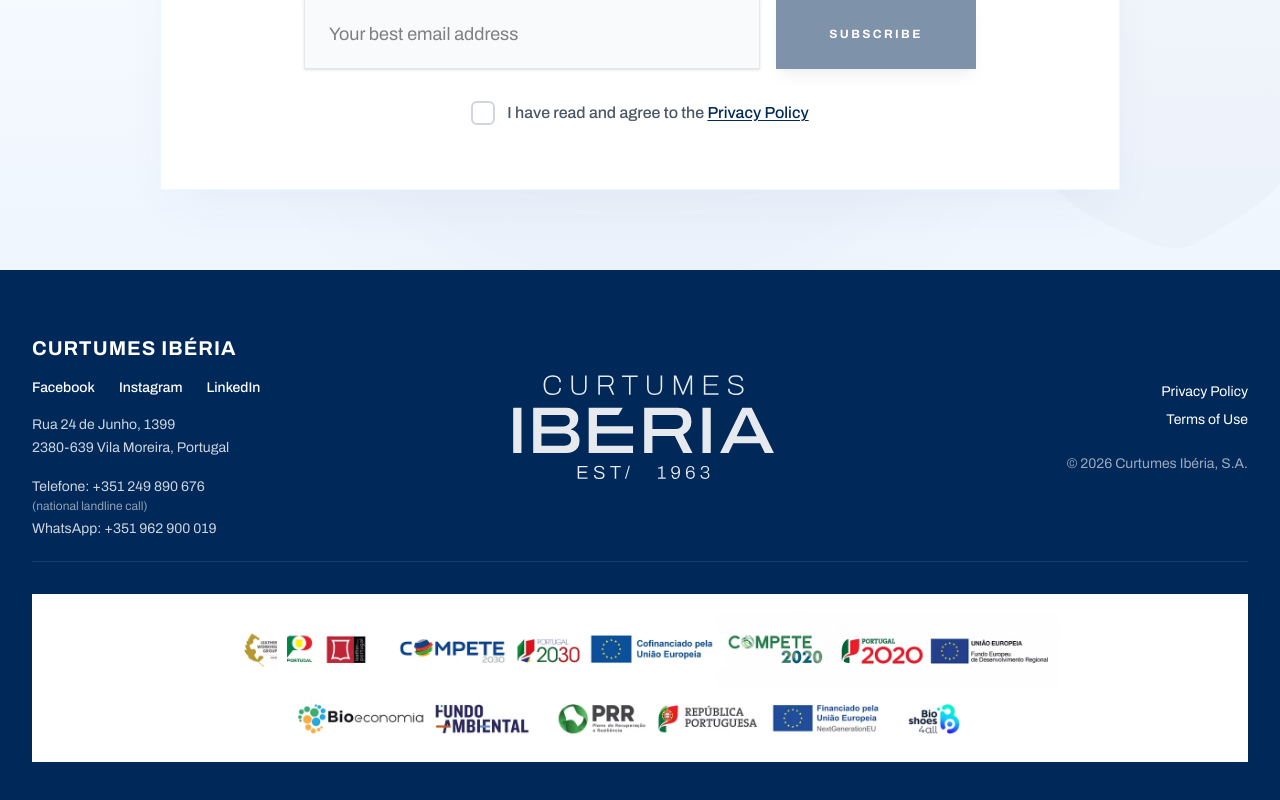
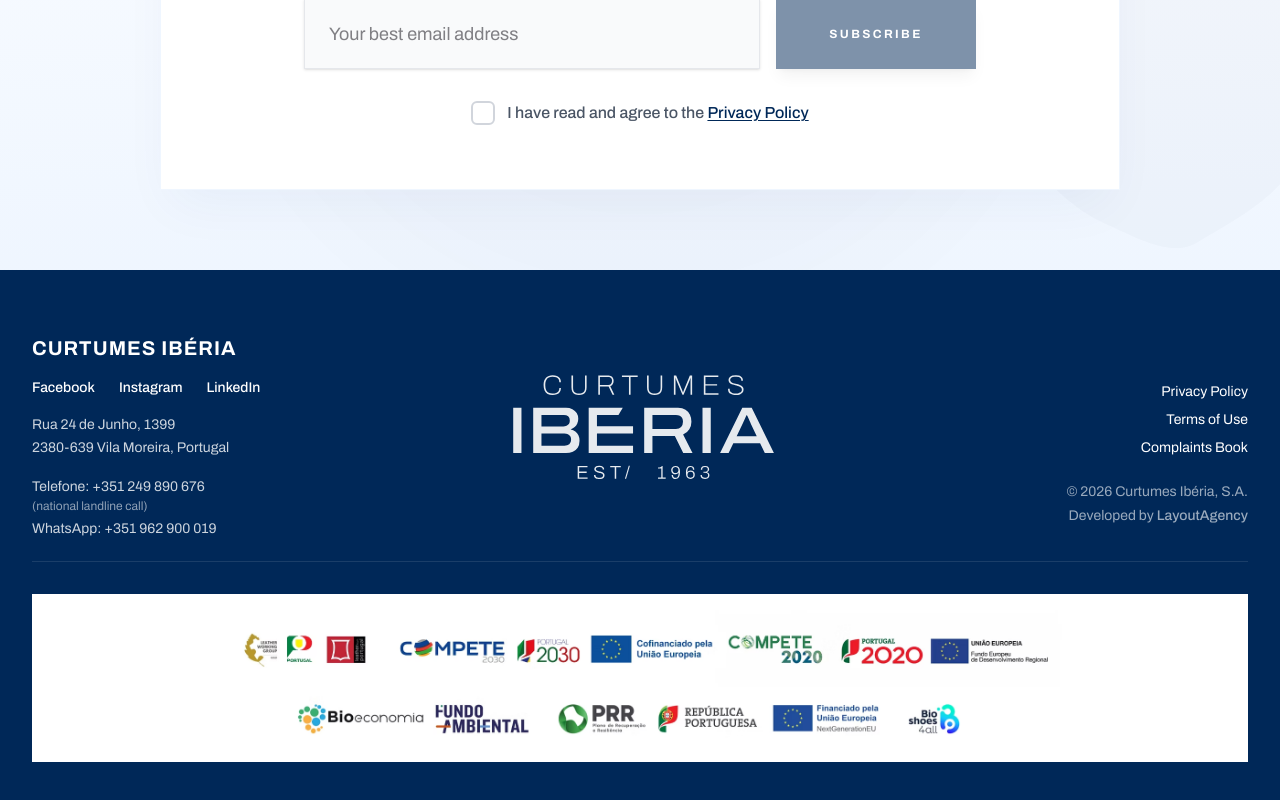
Before and after one commit to layoutdev-pt/curtumes-iberia, a React (Vite) app in the folder frontend/: page /catalogo in a window 1280 px wide. Shown: the part 1455-2255 px from the top of the page. Built offline with nearby package versions, Linux system fonts and the light colour scheme; no server answers; the database is empty.

Commit message:
add layout agency and livro de reclamacoes to footer

```diff
--- a/frontend/src/components/layout/Footer.tsx
+++ b/frontend/src/components/layout/Footer.tsx
@@ -6,11 +6,15 @@ const content = {
   PT: {
     privacy: "Política de Privacidade",
     terms: "Termos de Utilização",
+    complaints: "Livro de Reclamações",
+    developedBy: "Desenvolvido por",
     phoneNotice: "(chamada rede fixa nacional)"
   },
   EN: {
     privacy: "Privacy Policy",
     terms: "Terms of Use",
+    complaints: "Complaints Book",
+    developedBy: "Developed by",
     phoneNotice: "(national landline call)"
   }
 };
@@ -64,9 +68,11 @@ export function Footer() {
           <div className="flex flex-col items-center md:items-end text-center md:text-right space-y-2 text-sm pt-4 md:pt-16 border-t border-white/10 md:border-t-0 h-full md:justify-start">
             <Link to="/politica-privacidade" className="hover:underline py-1 md:py-0">{data.privacy}</Link>
             <Link to="/termos-utilizacao" className="hover:underline py-1 md:py-0">{data.terms}</Link>
-            <p className="mt-4 opacity-60 text-xs sm:text-sm">
-              © {new Date().getFullYear()} Curtumes Ibéria, S.A.
-            </p>
+            <a href="https://www.livroreclamacoes.pt/inicio/" target="_blank" rel="noreferrer" className="hover:underline py-1 md:py-0">{data.complaints}</a>
+            <div className="mt-4 opacity-60 text-xs sm:text-sm flex flex-col space-y-1 items-center md:items-end">
+              <p>© {new Date().getFullYear()} Curtumes Ibéria, S.A.</p>
+              <p>{data.developedBy} <a href="https://layoutagency.pt/" target="_blank" rel="noreferrer" className="hover:underline font-medium">LayoutAgency</a></p>
+            </div>
           </div>
 
         </div>
--- a/frontend/src/pages/Historia.tsx
+++ b/frontend/src/pages/Historia.tsx
@@ -307,7 +307,7 @@ export function Historia() {
       {/* ========================================================================= */}
       {/* ONDE TUDO COMEÇOU */}
       {/* ========================================================================= */}
-      <div className="w-full">
+      <div className="w-full pt-16 md:pt-24">
         <motion.div
           initial={{ opacity: 0, y: 20 }}
           whileInView={{ opacity: 1, y: 0 }}
```
